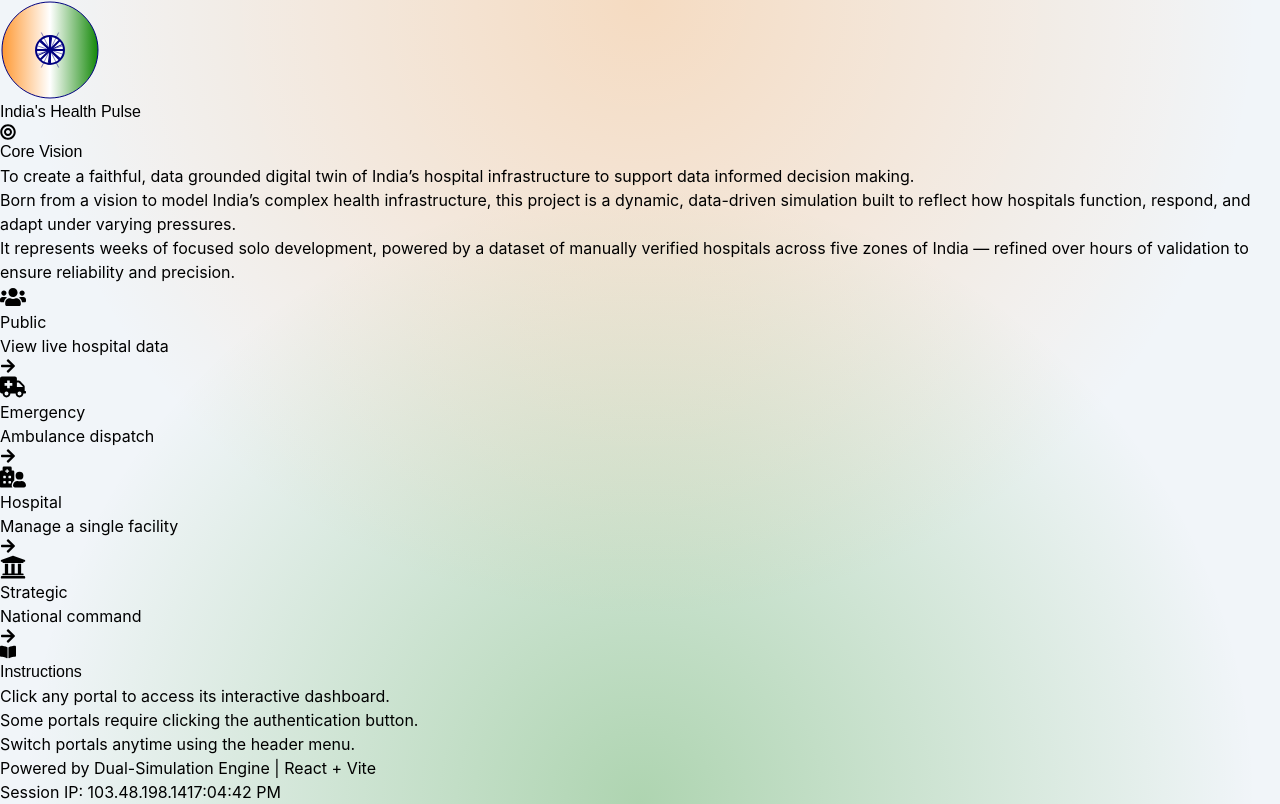
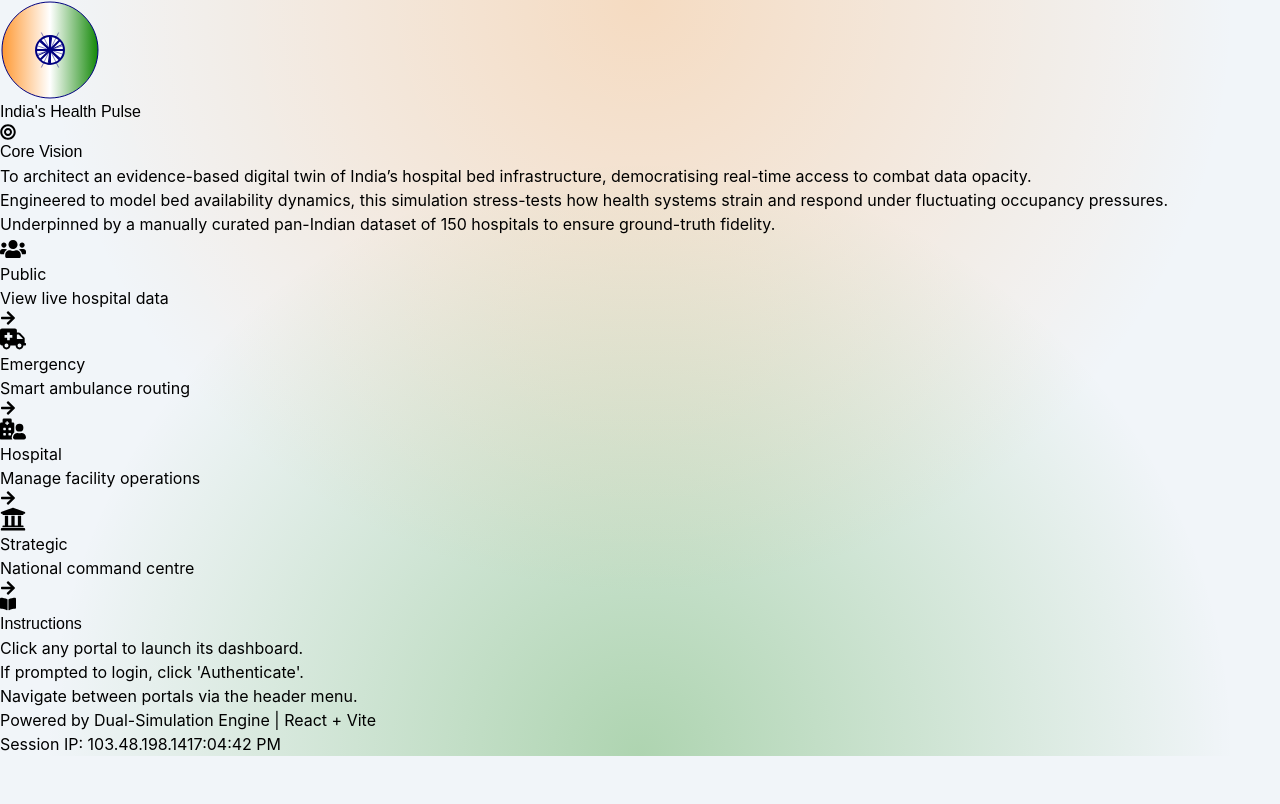
Before and after one commit to harikk1506/health-pulse-india, a React (Vite) app: page / in a window 1280 px wide. Built offline with nearby package versions, Linux system fonts and the light colour scheme; no server answers.

Commit message:
Update README and intro page

```diff
--- a/package.json
+++ b/package.json
@@ -24,6 +24,7 @@
     "@types/react-transition-group": "^4.4.12",
     "@vitejs/plugin-react": "^5.0.3",
     "autoprefixer": "^10.4.21",
+    "baseline-browser-mapping": "^2.9.7",
     "eslint": "^9.36.0",
     "eslint-plugin-react-hooks": "^5.2.0",
     "eslint-plugin-react-refresh": "^0.4.20",
--- a/src/IntroPage.tsx
+++ b/src/IntroPage.tsx
@@ -39,31 +39,31 @@ const IntroPage = ({ onEnter }: { onEnter: (portal: Portal) => void }) => {
                         <div className='p-3 bg-blue-50/70 border-l-4 border-blue-500 rounded-r-lg mb-4'>
                             <h4 className="font-semibold text-blue-900 mb-1 flex items-center gap-2 text-md tracking-wide font-display"><FaBullseye /> Core Vision</h4>
                             <blockquote className="text-sm text-blue-900/90 font-medium">
-                               To create a faithful, data grounded digital twin of India’s hospital infrastructure to support data informed decision making.
+                               To architect an evidence-based digital twin of India’s hospital bed infrastructure, democratising real-time access to combat data opacity.
                             </blockquote>
                         </div>
                         <div className="text-black/80 text-xs space-y-2 leading-relaxed font-normal">
                             <p>
-                                Born from a vision to model India’s complex health infrastructure, this project is a dynamic, data-driven simulation built to reflect how hospitals function, respond, and adapt under varying pressures.
+                                Engineered to model bed availability dynamics, this simulation stress-tests how health systems strain and respond under fluctuating occupancy pressures.
                             </p>
                             <p>
-                                It represents weeks of focused solo development, powered by a dataset of manually verified hospitals across five zones of India — refined over hours of validation to ensure reliability and precision.
+                                Underpinned by a manually curated pan-Indian dataset of 150 hospitals to ensure ground-truth fidelity.
                             </p>
                         </div>
                     </div>
                     <div className="flex flex-col h-full justify-between">
                         <div className="grid grid-cols-2 gap-4 flex-grow">
                             <PortalLink title="Public" description="View live hospital data" icon={FaUsers} onEnter={onEnter} portal="PUBLIC" colorClass="blue" />
-                            <PortalLink title="Emergency" description="Ambulance dispatch" icon={FaAmbulance} onEnter={onEnter} portal="EMERGENCY" colorClass="red" />
-                            <PortalLink title="Hospital" description="Manage a single facility" icon={FaHospitalUser} onEnter={onEnter} portal="HOSPITAL" colorClass="green" />
-                            <PortalLink title="Strategic" description="National command" icon={FaUniversity} onEnter={onEnter} portal="STRATEGIC" colorClass="purple" />
+                            <PortalLink title="Emergency" description="Smart ambulance routing" icon={FaAmbulance} onEnter={onEnter} portal="EMERGENCY" colorClass="red" />
+                            <PortalLink title="Hospital" description="Manage facility operations" icon={FaHospitalUser} onEnter={onEnter} portal="HOSPITAL" colorClass="green" />
+                            <PortalLink title="Strategic" description="National command centre" icon={FaUniversity} onEnter={onEnter} portal="STRATEGIC" colorClass="purple" />
                         </div>
                          <div className='text-sm mt-4 pt-3 pb-2 px-4 bg-amber-50/70 border-t-4 border-amber-400 rounded-b-lg'>
                            <h4 className="font-semibold text-amber-900 mb-2 flex items-center gap-2 text-md tracking-wide font-display"><FaBookOpen /> Instructions</h4>
                            <ul className="list-disc list-inside space-y-1 pl-1 font-medium text-amber-900/90 text-xs">
-                               <li>Click any portal to access its interactive dashboard.</li>
-                               <li>Some portals require clicking the authentication button.</li>
-                               <li>Switch portals anytime using the header menu.</li>
+                               <li>Click any portal to launch its dashboard.</li>
+                               <li>If prompted to login, click 'Authenticate'.</li>
+                               <li>Navigate between portals via the header menu.</li>
                            </ul>
                         </div>
                     </div>
```
Also changed, not shown: New Text Document.txt (deleted), 2 other files (tests, documents, lock files or other folders).
